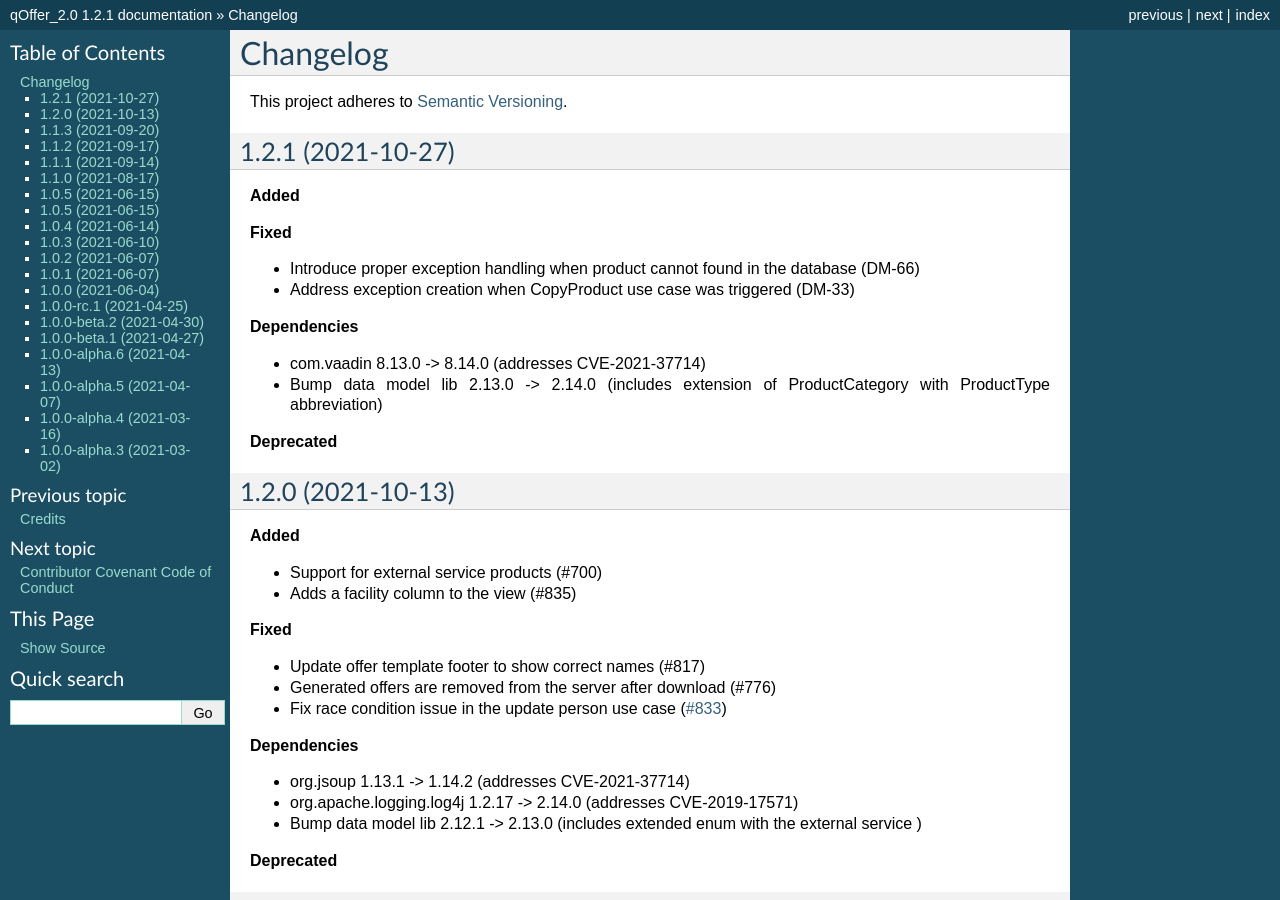
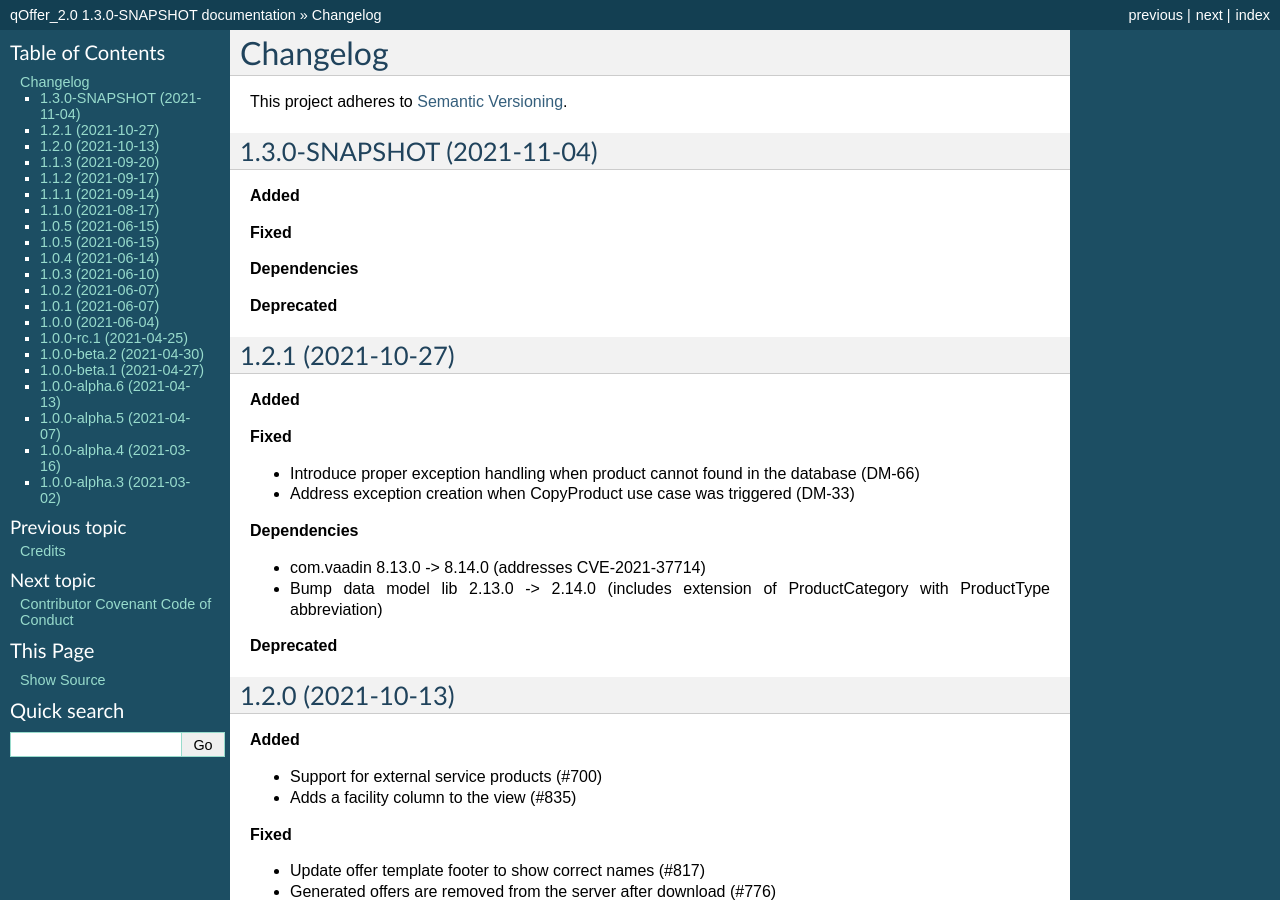
Before and after one commit to qbicsoftware/offer-manager-2-portlet, a Sphinx documentation site: the page built from docs/changelog.rst, in a window 1280 px wide and 900 px high. Built offline with Sphinx 7.4.7, drawn with Linux system fonts in a browser that asks for light colours; some of the changed text lies outside the part shown.

Commit message:
Bump version from 1.2.1 to 1.3.0-SNAPSHOT

```diff
--- a/CHANGELOG.rst
+++ b/CHANGELOG.rst
@@ -3,6 +3,18 @@
 ==========
 
 This project adheres to `Semantic Versioning <https://semver.org/>`_.
+
+1.3.0-SNAPSHOT (2021-11-04)
+---------------------------
+
+**Added**
+
+**Fixed**
+
+**Dependencies**
+
+**Deprecated**
+
 
 1.2.1 (2021-10-27)
 ------------------
--- a/docs/conf.py
+++ b/docs/conf.py
@@ -57,9 +57,9 @@
 # the built documents.
 #
 # The short X.Y version.
-version = '1.2.1'
+version = '1.3.0-SNAPSHOT'
 # The full version, including alpha/beta/rc tags.
-release = '1.2.1'
+release = '1.3.0-SNAPSHOT'
 
 
 # The language for content autogenerated by Sphinx. Refer to documentation
--- a/pom.xml
+++ b/pom.xml
@@ -8,7 +8,7 @@
 		<module>offer-manager-app</module>
 	</modules>
 	<artifactId>offer-manager</artifactId>
-	<version>1.2.1</version> <!-- <<QUBE_FORCE_BUMP>> -->
+	<version>1.3.0-SNAPSHOT</version> <!-- <<QUBE_FORCE_BUMP>> -->
 	<groupId>life.qbic</groupId>
 	<name>The new offer manager</name>
 	<url>http://github.com/qbicsoftware/qOffer_2.0</url>
--- a/qube.cfg
+++ b/qube.cfg
@@ -1,5 +1,5 @@
 [bumpversion]
-current_version = 1.2.1
+current_version = 1.3.0-SNAPSHOT
 
 [bumpversion_files_whitelisted]
 dot_qube = .qube.yml
```
Also changed, not shown: .qube.yml, 2 other files.
